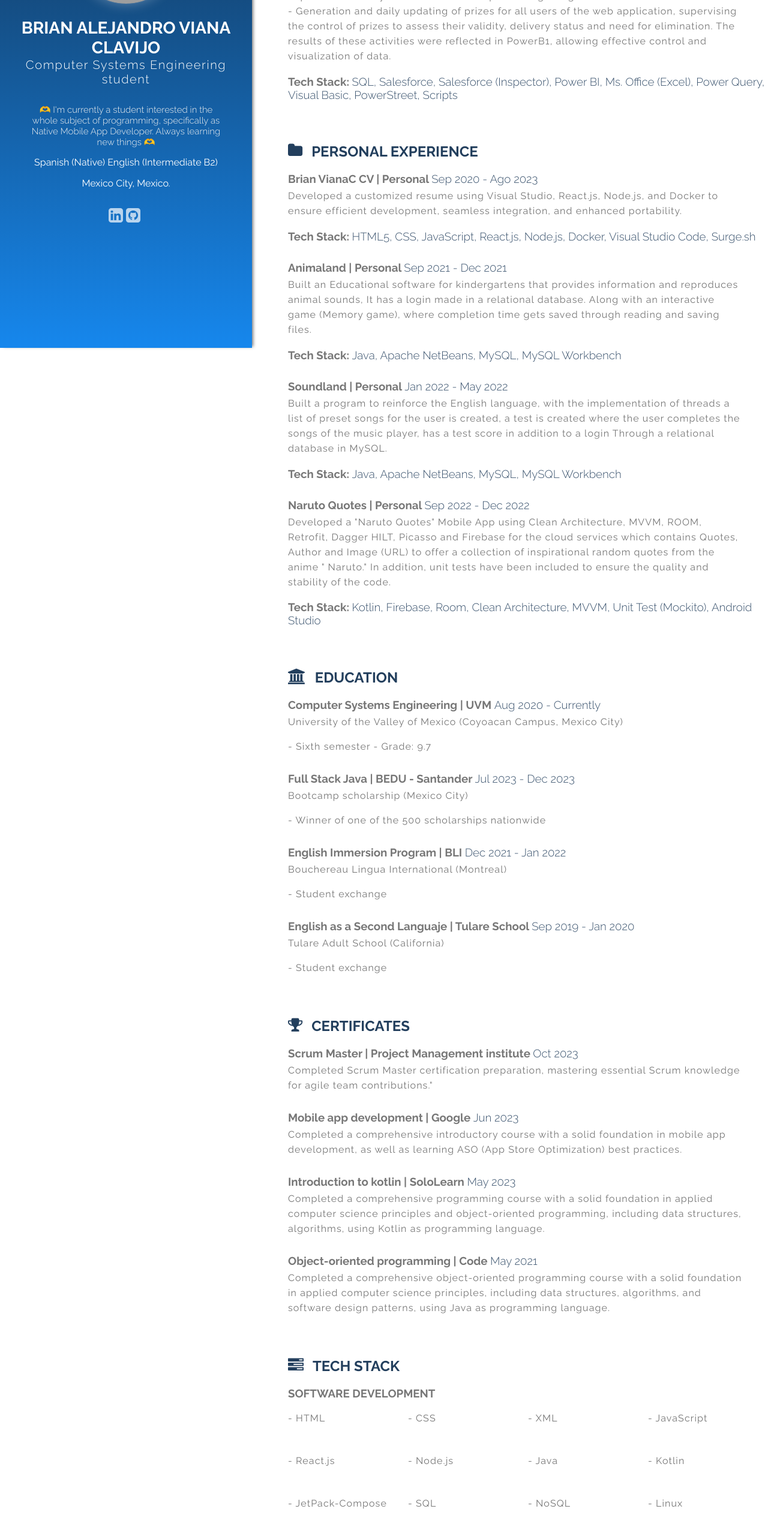
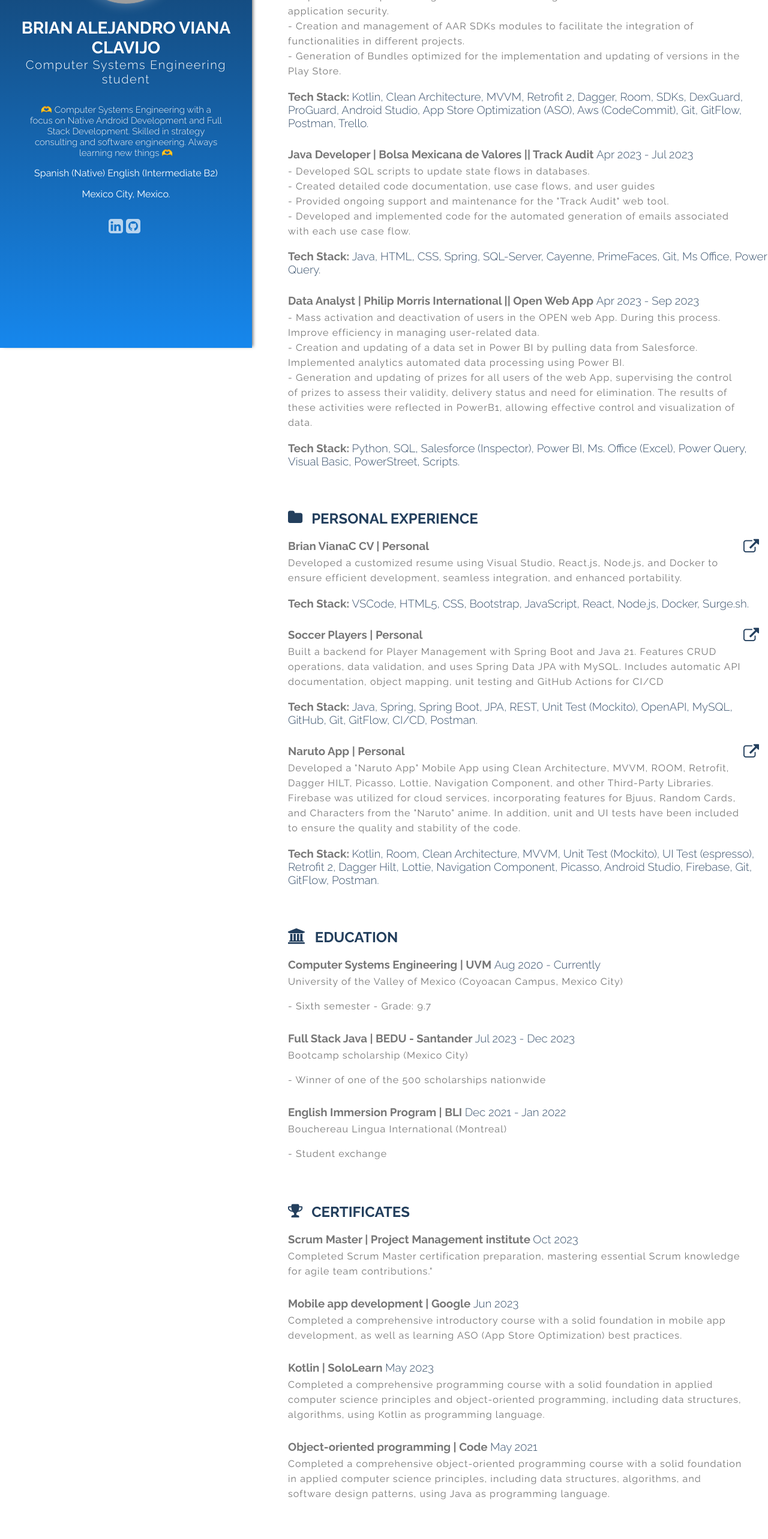
Before and after one commit to BrianVianaC7/Brian_VianaC_CV, a React (Create React App) app: page / in a window 1280 px wide. Shown: the part 220-2786 px from the top of the page at 60% size. Built offline with nearby package versions, Linux system fonts and the light colour scheme; grey boxes are pictures that could not be loaded.

Commit message:
update project, update data

```diff
--- a/public/css/style.css
+++ b/public/css/style.css
@@ -3,6 +3,10 @@
     margin:0;
     padding:0;
     font-family:'Raleway',sans-serif;
+}
+
+a{
+    float: right;
 }
 
 header .wrapper{
--- a/src/App.js
+++ b/src/App.js
@@ -14,7 +14,7 @@
       avatar: 'https://unavatar.io/brian.vianac@outlook.com',
       name: 'Brian Alejandro Viana Clavijo',
       profession: 'Computer Systems Engineering student',
-      bio: "🫶 I'm currently a student interested in the whole subject of programming, specifically as Native Mobile App Developer. Always learning new things 🫶",
+      bio: "🫶 Computer Systems Engineering with a focus on Native Android Development and Full Stack Development. Skilled in strategy consulting and software engineering. Always learning new things 🫶",
       address: 'Mexico City, Mexico.',
       social: [
         {name: 'linkedin', url: 'https://www.linkedin.com/in/brian-viana7/'},
@@ -22,39 +22,53 @@
       ],
 
       experience: [
+        {title: 'Android Developer',
+        company: 'QuarkSoft || ESAN App - Zeus App',
+        startDate: 'Jul 2023', endDate: 'Current',
+        description: '- Creation of modules and integration of new functionalities, using MVVM architecture pattern and Clean Architecture, focused on the analysis of requirements and resolution of business logic errors.'
+        +'\n- Experience in implementing code obfuscation using DexGuard and ProGuard to ensure application security.'
+        +'\n- Creation and management of AAR SDKs modules to facilitate the integration of functionalities in different projects.'
+        +'\n- Generation of Bundles optimized for the implementation and updating of versions in the Play Store.',
+        tech:'Kotlin, Clean Architecture, MVVM, Retrofit 2, Dagger, Room, SDKs, DexGuard, ProGuard, Android Studio, App Store Optimization (ASO), Aws (CodeCommit), Git, GitFlow, Postman, Trello.'},
+
+        {title: 'Java Developer',
+        company: 'Bolsa Mexicana de Valores || Track Audit',
+        startDate: 'Apr 2023', endDate: 'Jul 2023',
+        description: '- Developed SQL scripts to update state flows in databases.'
+        +'\n- Created detailed code documentation, use case flows, and user guides'
+        +'\n- Provided ongoing support and maintenance for the "Track Audit" web tool.'
+        +'\n- Developed and implemented code for the automated generation of emails associated with each use case flow.',
+        tech:'Java, HTML, CSS, Spring, SQL-Server, Cayenne, PrimeFaces, Git, Ms Office, Power Query.'},
+
         {title: 'Data Analyst',
         company: 'Philip Morris International || Open Web App',
         startDate: 'Apr 2023', endDate: 'Sep 2023',
-        description: '- Mass activation and deactivation of users in the OPEN web application. During this process. Improve efficiency in managing userrelated data.'
-        +'\n- Creation and updating of a data set in Power BI by pulling data from Salesforce. I implemented analytics automated data processing using Power BI.'
-        +'\n- Generation and daily updating of prizes for all users of the web application, supervising the control of prizes to assess their validity, delivery status and need for elimination. The results of these activities were reflected in PowerB1, allowing effective control and visualization of data.',
-        tech:'SQL, Salesforce, Salesforce (Inspector), Power BI, Ms. Office (Excel), Power Query, Visual Basic, PowerStreet, Scripts'}
+        description: '- Mass activation and deactivation of users in the OPEN web App. During this process. Improve efficiency in managing user-related data.'
+        +'\n- Creation and updating of a data set in Power BI by pulling data from Salesforce. Implemented analytics automated data processing using Power BI.'
+        +'\n- Generation and updating of prizes for all users of the web App, supervising the control of prizes to assess their validity, delivery status and need for elimination. The results of these activities were reflected in PowerB1, allowing effective control and visualization of data.',
+        tech:'Python, SQL, Salesforce (Inspector), Power BI, Ms. Office (Excel), Power Query, Visual Basic, PowerStreet, Scripts.'},
+
       ],
 
       personalExperience:[
         {title: 'Brian VianaC CV',
         company: 'Personal',
-        startDate: 'Sep 2020', endDate: 'Ago 2023',
         description: 'Developed a customized resume using Visual Studio, React.js, Node.js, and Docker to ensure efficient development, seamless integration, and enhanced portability. ',
-        tech:'HTML5, CSS, JavaScript, React.js, Node.js, Docker, Visual Studio Code, Surge.sh'},
+        url: 'https://github.com/BrianVianaC7/Brian_VianaC_CV',
+        tech:'VSCode, HTML5, CSS, Bootstrap, JavaScript, React, Node.js, Docker, Surge.sh.'},
 
-        {title: 'Animaland',
+        {title: 'Soccer Players',
         company: 'Personal',
-        startDate: 'Sep 2021', endDate: 'Dec 2021',
-        description: 'Built an Educational software for kindergartens that provides information and reproduces animal sounds, It has a login made in a relational database. Along with an interactive game (Memory game), where completion time gets saved through reading and saving files.',
-        tech:'Java, Apache NetBeans, MySQL, MySQL Workbench'},
+        description: 'Built a backend for Player Management with Spring Boot and Java 21. Features CRUD operations, data validation, and uses Spring Data JPA with MySQL. Includes automatic API documentation, object mapping, unit testing and GitHub Actions for CI/CD',
+        url: 'https://github.com/BrianVianaC7/Project_Backend',
+        tech:'Java, Spring, Spring Boot, JPA, REST, Unit Test (Mockito), OpenAPI, MySQL, GitHub, Git, GitFlow, CI/CD, Postman.'},
 
-        {title: 'Soundland',
+
+        {title: 'Naruto App',
         company: 'Personal',
-        startDate: 'Jan 2022', endDate: 'May 2022',
-        description: 'Built a program to reinforce the English language, with the implementation of threads a list of preset songs for the user is created, a test is created where the user completes the songs of the music player, has a test score in addition to a login Through a relational database in MySQL.',
-        tech:'Java, Apache NetBeans, MySQL, MySQL Workbench'},
-
-        {title: 'Naruto Quotes',
-        company: 'Personal',
-        startDate: 'Sep 2022', endDate: 'Dec 2022',
-        description: 'Developed a "Naruto Quotes" Mobile App using Clean Architecture, MVVM, ROOM, Retrofit, Dagger HILT, Picasso and Firebase for the cloud services which contains Quotes, Author and Image (URL) to offer a collection of inspirational random quotes from the anime " Naruto." In addition, unit tests have been included to ensure the quality and stability of the code.',
-        tech:'Kotlin, Firebase, Room, Clean Architecture, MVVM, Unit Test (Mockito), Android Studio'}
+        description: 'Developed a "Naruto App" Mobile App using Clean Architecture, MVVM, ROOM, Retrofit, Dagger HILT, Picasso, Lottie, Navigation Component, and other Third-Party Libraries. Firebase was utilized for cloud services, incorporating features for Bjuus, Random Cards, and Characters from the "Naruto" anime.  In addition, unit and UI tests have been included to ensure the quality and stability of the code.',
+        url: 'https://github.com/BrianVianaC7/BjuusApp',
+        tech:'Kotlin, Room, Clean Architecture, MVVM, Unit Test (Mockito), UI Test (espresso), Retrofit 2, Dagger Hilt, Lottie, Navigation Component, Picasso, Android Studio, Firebase, Git, GitFlow, Postman.'}
       ],
 
       education: [
@@ -75,12 +89,6 @@
         startDate: 'Dec 2021', endDate: 'Jan 2022',
         description: 'Bouchereau Lingua International (Montreal)',
         subdescription: 'Student exchange'},
-
-        {degree: 'English as a Second Languaje',
-        institution: 'Tulare School',
-        startDate: 'Sep 2019', endDate: 'Jan 2020',
-        description: 'Tulare Adult School (California)',
-        subdescription: 'Student exchange'},
       ],
 
       certificate: [
@@ -94,7 +102,7 @@
         date: 'Jun 2023',
         description: 'Completed a comprehensive introductory course with a solid foundation in mobile app development, as well as learning ASO (App Store Optimization) best practices.'},
 
-        {name: 'Introduction to kotlin',
+        {name: 'Kotlin',
         institution: 'SoloLearn',
         date: 'May 2023',
         description: 'Completed a comprehensive programming course with a solid foundation in applied computer science principles and object-oriented programming, including data structures, algorithms, using Kotlin as programming language.'},
@@ -106,35 +114,28 @@
       ],
 
       skills: [
-        {name: 'HTML'},
-        {name: 'CSS'},
-        {name: 'XML'},
-        {name: 'JavaScript'},
-        {name: 'React.js'},
-        {name: 'Node.js'},
+        {name: 'Kotlin'},
+        {name: 'Jetpack Compose'},
         {name: 'Java'},
-        {name: 'Kotlin'},
-        {name: 'JetPack-Compose'},
+        {name: 'Spring (Spring Boot)'},
         {name: 'SQL'},
         {name: 'NoSQL'},
         {name: 'Linux'},
         {name: 'Firebase'},
+        {name: 'AWS'},
+        {name: 'Docker'},
         {name: 'Git'},
-        {name: 'Docker'},
-        {name: 'Salesforce'},
       ],
 
-      additionalSkills: [
+    additionalSkills: [
         {name: 'MS Office'},
-        {name: 'MATLAB'},
-        {name: 'Visual Studio Code'},
-        {name: 'Apache NetBeans'},
+        {name: 'Android Studio'},
+        {name: 'GitHub (CodeCommit)'},
+        {name: 'VSCode'},
+        {name: 'IntelliJ'},
         {name: 'Object DB'},
         {name: 'MySQL'},
-        {name: 'Android Studio'},
-        {name: 'GitHub Desktop'},
       ]
-
     };
 
     return (
--- a/src/components/PersonalExperience.js
+++ b/src/components/PersonalExperience.js
@@ -5,7 +5,12 @@
       <div>
         {props.personalExperience.map((exp) =>
           <div className='item' key={exp.Title}>
-            <h3>{exp.title} | {exp.company} <span>{exp.startDate} - {exp.endDate}</span></h3>
+            <h3>
+              {exp.title} | {exp.company}
+              <a href={exp.url} target='_blank' rel="noopener noreferrer">
+                <i className={'fa fa-external-link'}></i>
+              </a>
+            </h3>
             <p>{exp.description}</p>
             <h3>Tech Stack: <span>{exp.tech}</span></h3>
           </div>
```
